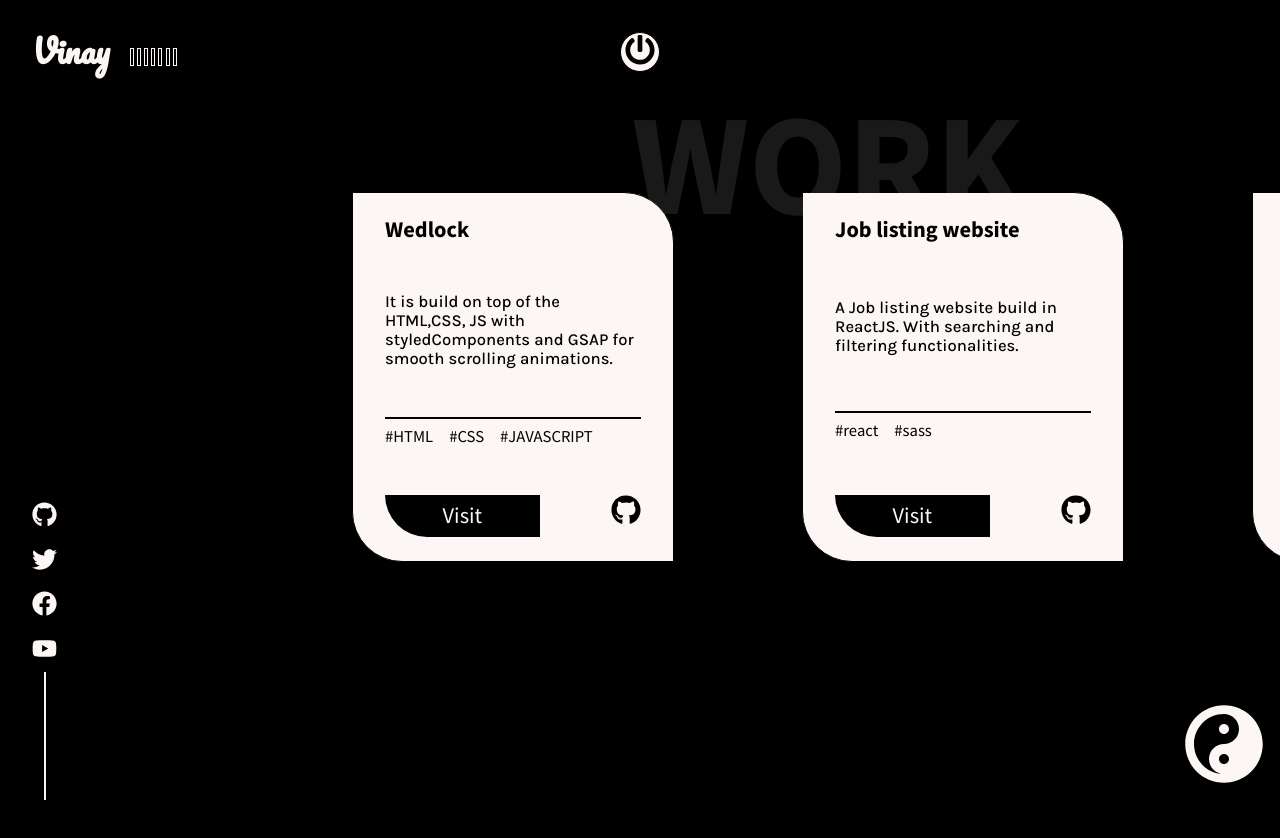
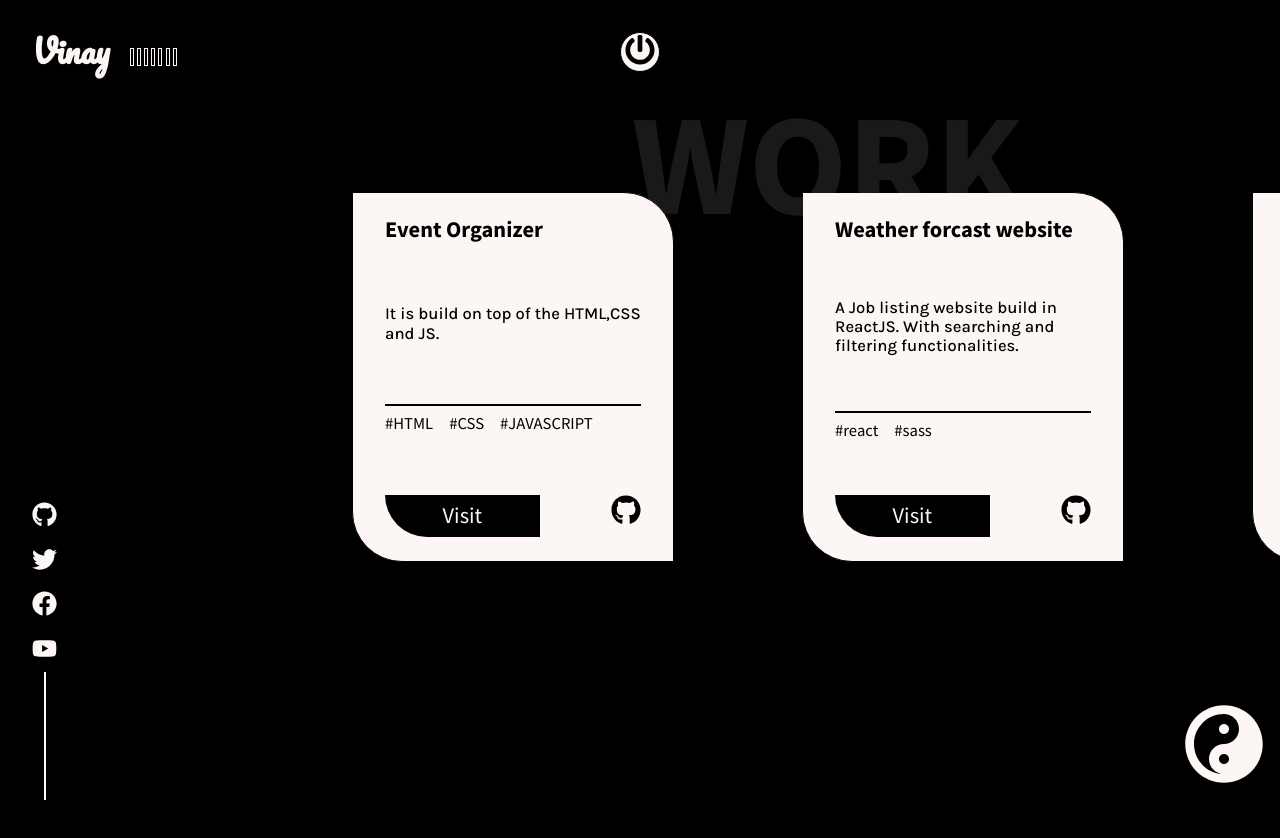
Before and after one commit to Vinay-patle/vinaypatle, a React (Create React App) app: page /work in a window 1280 px wide. Shown: the top 838 px of the page. Built offline with nearby package versions, Linux system fonts and the light colour scheme.

Commit message:
Update WorkData.js

```diff
--- a/src/data/WorkData.js
+++ b/src/data/WorkData.js
@@ -2,62 +2,62 @@
 
 export const Work = [
     {
-        id:1,
-        name:"Wedlock",
-        description:"It is build on top of the HTML,CSS, JS with styledComponents and GSAP for smooth scrolling animations.",
-        tags:["HTML","CSS","JAVASCRIPT"],
+    id: 1,
+    name: "Event Organizer",
+    description:
+        "It is build on top of the HTML,CSS and JS. ",
+    tags: ["HTML", "CSS", "JAVASCRIPT"],
 
-        demo:"https://agency-website-eta.vercel.app/",
-        github:"https://github.com/codebucks27/Agency-website"
+    demo: "https://agency-website-eta.vercel.app/",
+    github: "https://github.com/vinay-patle/wedlock",
     },
     {
-        id:2,
-        name:"Job listing website",
-        description:"A Job listing website build in ReactJS. With searching and filtering functionalities.",
-        tags:["react","sass"],
+    id: 2,
+    name: "Weather forcast  website",
+    description:
+        "A Job listing website build in ReactJS. With searching and filtering functionalities.",
+    tags: ["react", "sass"],
 
-        demo:"http://react-job-listing-website.codebucks27.vercel.app/",
-        github:"https://github.com/codebucks27/react-job-listing-website"
-
+    demo: "http://react-job-listing-website.codebucks27.vercel.app/",
+    github: "https://github.com/codebucks27/react-job-listing-website",
   },
   {
-        id:3,
-        name:"Dev.to Clone",
-        description:"A clone of Dev.to build using ReactJS. With realtime fetching of articles from dev.to using API.",
-        tags:["react","api","sass"],
+    id: 3,
+    name: "Maillard",
+    description: "A Restrunt website for table booking .",
+    tags: ["react", "api", "sass"],
 
-        demo:"http://devto-clone-codebucks27.vercel.app/",
-        github:"https://github.com/codebucks27/devto-clone"
+    demo: "http://devto-clone-codebucks27.vercel.app/",
+    github: "https://github.com/codebucks27/devto-clone",
   },
   {
-        id:4,
-        name:"Sidebar Menu",
-        description:"A cool looking sidebar menu build using ReactJS and styledComponents.It has really smooth animations.",
-        tags:["react","styledComponents","react-router"],
+    id: 4,
+    name: "Sidebar Menu",
+    description:
+      "A cool looking sidebar menu build using ReactJS and styledComponents.It has really smooth animations.",
+    tags: ["react", "styledComponents", "react-router"],
 
-        demo:"https://react-sidebar.vercel.app/",
-        github:"https://github.com/codebucks27/react-sidebar"
-
-    },{
-        id:5,
-        name:"Todo App(React + Redux)",
-        description:"A todo app build using Redux-toolkit and framer-motion for smooth animations.",
-        tags:["react","redux","framer-motion"],
-
-        demo:"http://react-redux-todo-app-git-main-codebucks27.vercel.app/",
-        github:"https://github.com/codebucks27/React-Redux-Todo-App"
-
+    demo: "https://react-sidebar.vercel.app/",
+    github: "https://github.com/codebucks27/react-sidebar",
   },
   {
-        id:6,
-        name:"Responsive Navigation Menu",
-        description:"A reponsive navbar menu component in ReactJS with react-router functionalities. Built from scratch.",
-        tags:["react","react-router","css"],
+    id: 5,
+    name: "Plot listing  website",
+    description:
+      "A todo app build using Redux-toolkit and framer-motion for smooth animations.",
+    tags: ["react", "redux", "framer-motion"],
 
-        demo:"http://react-responsive-navbar-codebucks27.vercel.app/",
-        github:"https://github.com/codebucks27/React-responsive-navbar"
+    demo: "http://react-redux-todo-app-git-main-codebucks27.vercel.app/",
+    github: "https://github.com/codebucks27/React-Redux-Todo-App",
+  },
+  {
+    id: 6,
+    name: "Anshul Photographer",
+    description:
+      "A reponsive navbar menu component in ReactJS with react-router functionalities. Built from scratch.",
+    tags: ["react", "react-router", "css"],
 
+    demo: "http://react-responsive-navbar-codebucks27.vercel.app/",
+    github: "https://github.com/codebucks27/React-responsive-navbar",
   },
-
-
-]
+];
```
Lines whose indentation alone changed are shown as unchanged.
